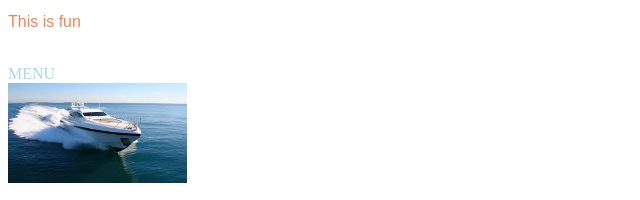
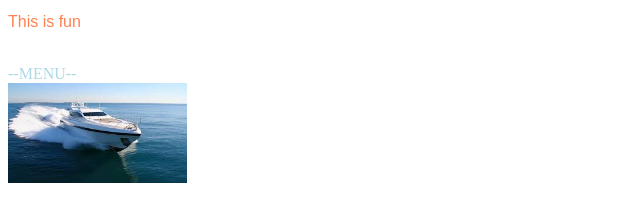
Before and after one commit to Tuwane/FNB_Assignments, a plain HTML site: page index.html in a window 1280 px wide. Shown: the part 309-509 px from the top of the page, 0-640 px from the left. Drawn offline with Linux system fonts and the light colour scheme.

Commit message:
index.html

```diff
--- a/index.html
+++ b/index.html
@@ -12,7 +12,7 @@
 <h6>This is heading</h6>
 <p>Hello everyone</p>
 <p>This is fun</p><br>
-<p1>MENU</p1><br>
+<p1>--MENU-- </p1><br>
 <img src="images\boat.jpeg" height="100"/>
 <ul>
 <li>R200 for 5km bring your own food</li>
```
